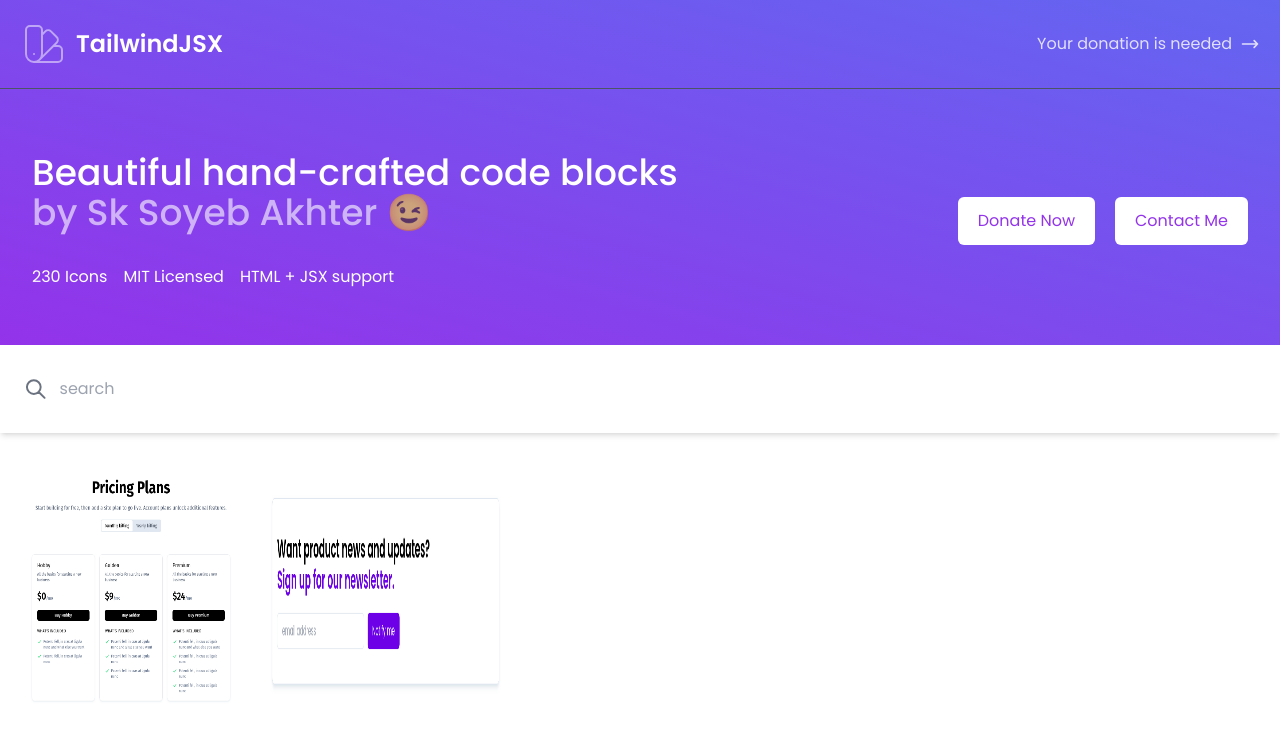
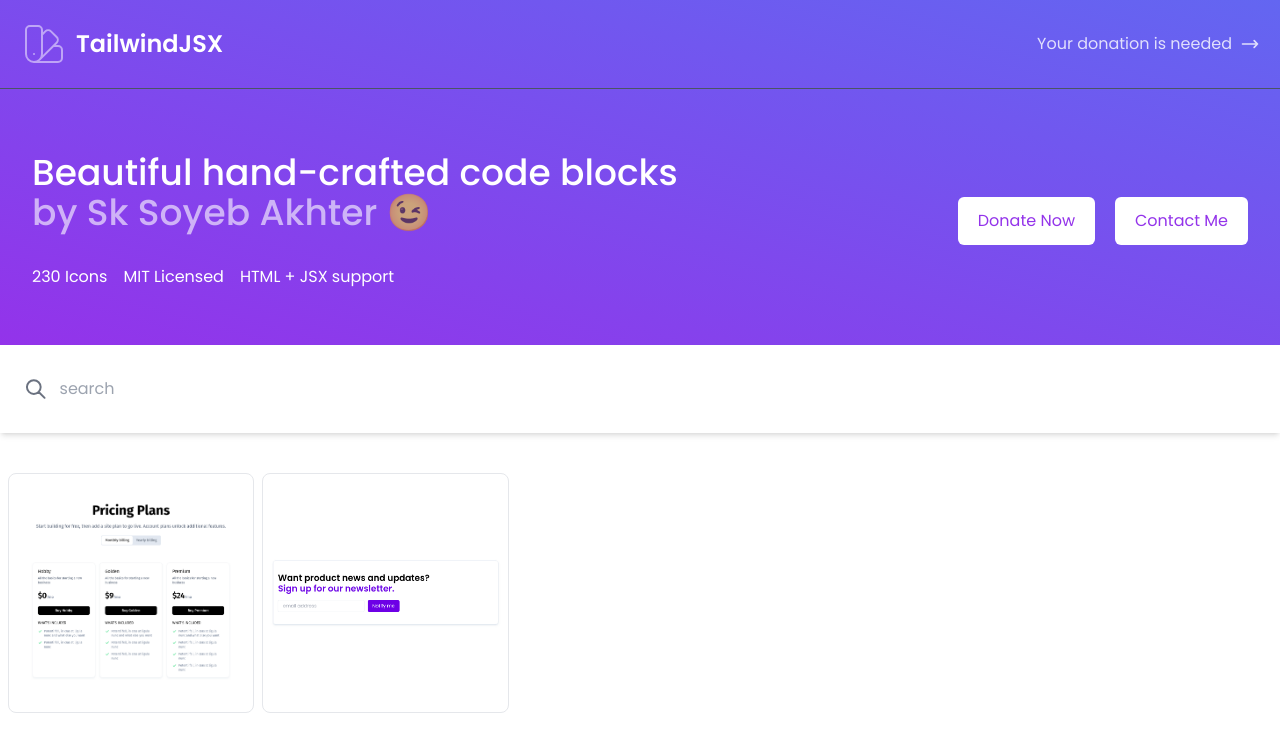
Before and after one commit to akhtersoyeb/tailwindJsx, a Next.js app: page / in a window 1280 px wide. Shown: the top 752 px of the page. Built offline with nearby package versions, Linux system fonts and the light colour scheme.

Commit message:
fixed the bug that caused the card images to sqeeze

```diff
--- a/components/Card.js
+++ b/components/Card.js
@@ -2,9 +2,9 @@
 import Link from "next/link"
 export default function Card({ id, imageUrl }) {
     return (
-        <div className="bg-blue-400 rounded-lg hover:shadow-xl transform duration-75 h-60 e  w-full overflow-hidden">
+        <div className="bg-white rounded-lg border hover:shadow-xl transform duration-75 w-full h-60 overflow-hidden">
             <Link href={`snippets/${id}`}>
-                <img className="w-full h-full" src={imageUrl} alt="unable to load" />
+                <img className="w-full h-full object-scale-down" src={imageUrl} alt="unable to load" />
             </Link>
         </div>
     )
--- a/libs/snippetData.json
+++ b/libs/snippetData.json
@@ -2,12 +2,12 @@
     {
         "id": 1,
         "name": "pricing plans 1",
-        "image": "snippetImages/pricing-plan-1.png"
+        "image": "/snippetImages/pricing-plan-1.png"
     },
     {
         "id": 2,
         "name": "newsletter 1",
-        "image": "snippetImages/newsletter-1.png"
+        "image": "/snippetImages/newsletter-1.png"
 
     }
 ]
```
